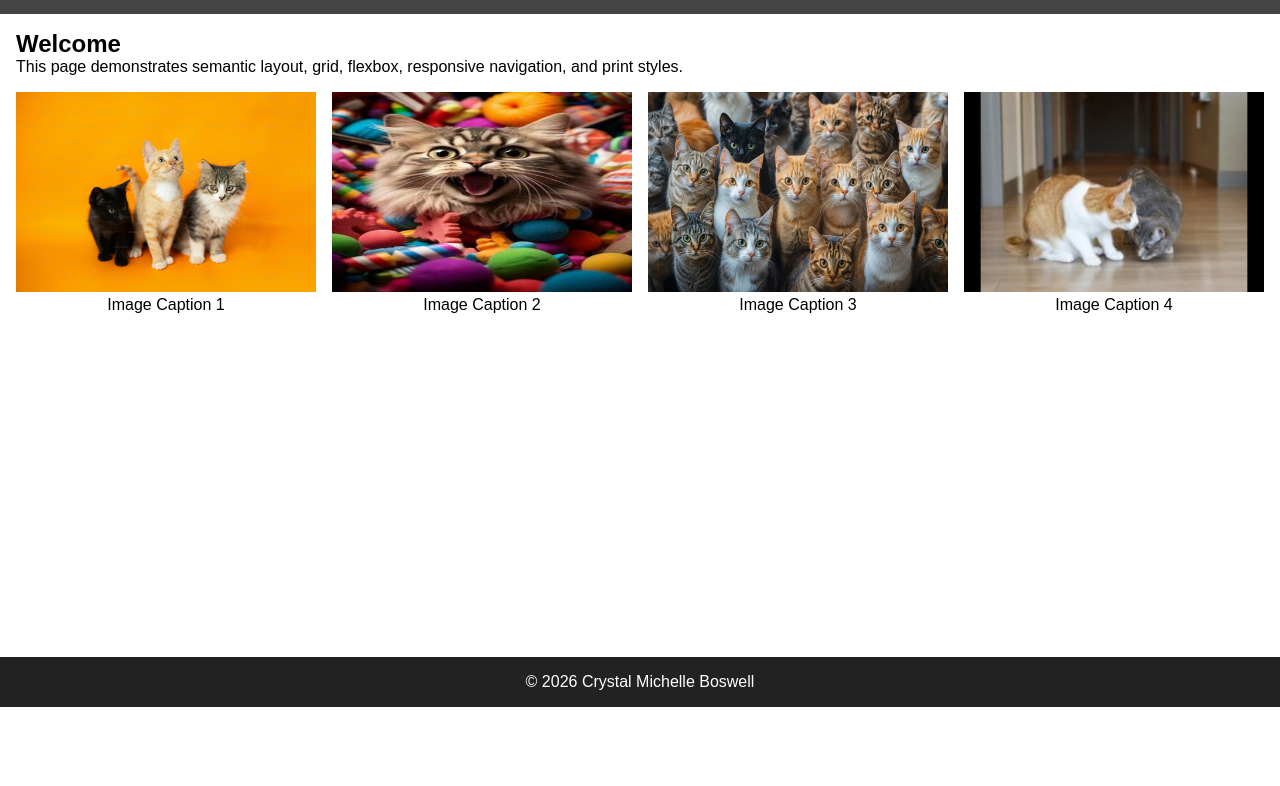
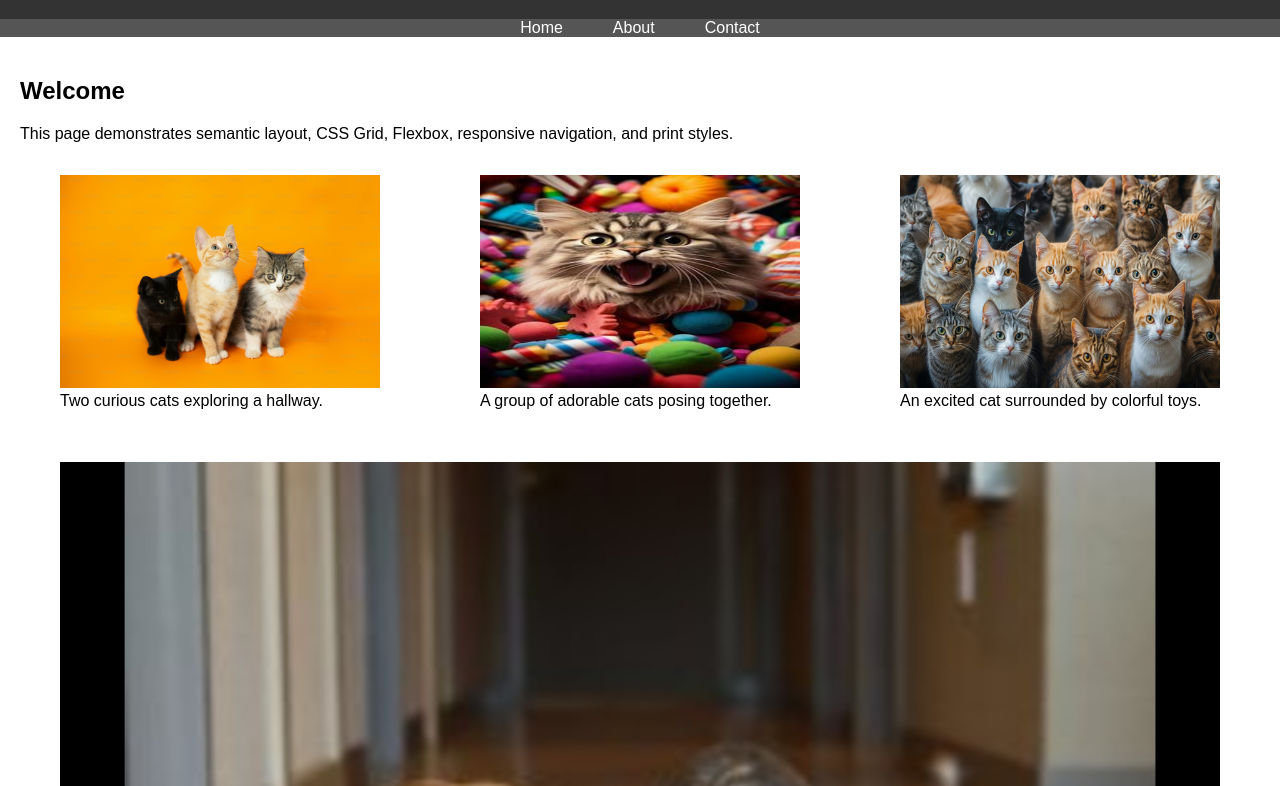
Before and after one commit to cmboswell458/ch04project_cmboswell458, a plain HTML site: page index.html in a window 1280 px wide. Shown: the part 93-879 px from the top of the page. Before the commit the page ends 800 px from the top, so only its background shows below. Drawn offline with Linux system fonts and the light colour scheme; files that its build step writes are made by us from their sources.

Commit message:
git add . git commit -m "Updated index, main.css, and print.css with rubric corrections" git push origin main

```diff
--- a/index.html
+++ b/index.html
@@ -2,11 +2,8 @@
 <html lang="en">
 <head>
     <meta charset="UTF-8">
-
-    <!-- Responsive viewport -->
     <meta name="viewport" content="width=device-width, initial-scale=1.0">
-
-    <title>Responsive Layout Assignment</title>
+    <title>Responsive Image Flex Layout</title>
 
     <!-- Stylesheets -->
     <link rel="stylesheet" href="styles/main.css">
@@ -31,30 +28,29 @@
 
     <section>
         <h2>Welcome</h2>
-        <p>This page demonstrates semantic layout, grid, flexbox, responsive navigation, and print styles.</p>
+        <p>This page demonstrates semantic layout, CSS Grid, Flexbox, responsive navigation, and print styles.</p>
     </section>
 
-    <!-- Image flex section -->
     <section id="image-flex">
 
         <figure>
-            <img src="media/resized_image_1.jpg" alt="Image 1">
-            <figcaption>Image Caption 1</figcaption>
+            <img src="media/resized_image_1.jpg" alt="Two cats in hallway">
+            <figcaption>Two curious cats exploring a hallway.</figcaption>
         </figure>
 
         <figure>
-            <img src="media/resized_image_2.jpg" alt="Image 2">
-            <figcaption>Image Caption 2</figcaption>
+            <img src="media/resized_image_2.jpg" alt="Group of cats portrait">
+            <figcaption>A group of adorable cats posing together.</figcaption>
         </figure>
 
         <figure>
-            <img src="media/resized_image_3.jpg" alt="Image 3">
-            <figcaption>Image Caption 3</figcaption>
+            <img src="media/resized_image_3.jpg" alt="Excited cat with toys">
+            <figcaption>An excited cat surrounded by colorful toys.</figcaption>
         </figure>
 
         <figure>
-            <img src="media/resized_image_4.jpg" alt="Image 4">
-            <figcaption>Image Caption 4</figcaption>
+            <img src="media/resized_image_4.jpg" alt="Three kittens on orange background">
+            <figcaption>Three kittens sitting against a bright orange background.</figcaption>
         </figure>
 
     </section>
@@ -62,7 +58,7 @@
 </main>
 
 <footer>
-    <p>© 2026 Crystal Michelle Boswell</p>
+    <p>&copy; 2026 Crystal Michelle Boswell</p>
 </footer>
 
 </body>
--- a/sytles/main.css
+++ b/sytles/main.css
@@ -1,128 +1,122 @@
-/* ===== Base Reset ===== */
-* {
-    box-sizing: border-box;
+/* Grid layout for body */
+body {
+    display: grid;
+    grid-template-areas:
+        "header"
+        "nav"
+        "main"
+        "footer";
+    font-family: Arial, sans-serif;
+    margin: 0;
+}
+
+/* Header */
+header {
+    grid-area: header;
+    background: #333;
+    color: white;
+    text-align: center;
+    padding: 1rem;
+}
+
+/* Navigation */
+nav {
+    grid-area: nav;
+    background: #555;
+}
+
+nav ul {
+    display: flex;
+    justify-content: center;
+    list-style: none;
     margin: 0;
     padding: 0;
 }
 
-/* ===== Grid Layout on Body ===== */
-body {
-    display: grid;
-    grid-template-rows: auto auto 1fr auto;
-    min-height: 100vh;
-    font-family: Arial, sans-serif;
-}
-
-/* ===== Header ===== */
-header {
-    background: #222;
-    color: white;
-    padding: 1rem;
-    text-align: center;
-}
-
-h1 {
-    font-size: 1.8rem;
-}
-
-/* ===== Navigation ===== */
-nav ul {
-    list-style: none;
-    display: flex;            /* horizontal default */
-    justify-content: center;
-    gap: 1rem;
-    background: #444;
-    padding: 0.75rem;
+nav li {
+    margin: 0 15px;
 }
 
 nav a {
     color: white;
     text-decoration: none;
-    padding: 0.5rem 0.75rem;
+    padding: 10px;
 }
 
 nav a:hover {
-    background: #666;
-    border-radius: 4px;
+    background: #222;
+    border-radius: 5px;
 }
 
-/* ===== Main ===== */
+/* Main */
 main {
-    padding: 1rem;
+    grid-area: main;
+    padding: 20px;
 }
 
-/* ===== Image Flex Section ===== */
+/* Flex layout for images */
 #image-flex {
     display: flex;
-    gap: 1rem;
+    gap: 20px;
     flex-wrap: wrap;
-    margin-top: 1rem;
 }
 
 figure {
-    flex: 1 1 200px;
-    text-align: center;
+    flex: 1 1 250px;
 }
 
-/* ===== Responsive Images ===== */
 img {
     width: 100%;
     height: auto;
 }
 
-/* ===== Footer ===== */
+/* Footer */
 footer {
+    grid-area: footer;
+    background: #333;
+    color: white;
     text-align: center;
     padding: 1rem;
-    background: #222;
-    color: white;
 }
 
-/* ========================= */
-/* 📱 Mobile adjustments */
-/* ========================= */
+/* Tablet breakpoint */
+@media (min-width: 768px) {
+    body {
+        grid-template-areas:
+            "header header"
+            "nav nav"
+            "main main"
+            "footer footer";
+    }
+}
+
+/* Large screen breakpoint */
+@media (min-width: 1024px) {
+    body {
+        grid-template-areas:
+            "header header"
+            "nav nav"
+            "main main"
+            "footer footer";
+    }
+}
+
+/* Small screen nav stacking */
 @media (max-width: 600px) {
-
-    h1 {
-        font-size: 1.4rem;
+    nav ul {
+        flex-direction: column;
+        align-items: center;
     }
 
-    header {
-        padding: 0.75rem;
+    nav li {
+        margin: 10px 0;
+    }
+
+    header h1 {
+        font-size: 1.5rem;
     }
 
     footer {
         font-size: 0.9rem;
     }
-
-    /* Stack nav vertically */
-    nav ul {
-        flex-direction: column;
-        align-items: center;
-        gap: 0.5rem;
-    }
 }
-
-/* ========================= */
-/* 📱 Tablet breakpoint */
-/* ========================= */
-@media (min-width: 601px) and (max-width: 900px) {
-
-    #image-flex {
-        justify-content: center;
-    }
-}
-
-/* ========================= */
-/* 💻 Large screens */
-/* ========================= */
-@media (min-width: 901px) {
-
-    body {
-        grid-template-columns: 1fr;
-    }
-
-    #image-flex {
-        justify-content: space-between;
-    }
-}
--- a/sytles/print.css
+++ b/sytles/print.css
@@ -1,4 +1,3 @@
-/* Hide navigation and images when printing */
 nav {
     display: none;
 }
@@ -7,22 +6,10 @@
     display: none;
 }
 
-/* Ensure sections print vertically */
-#image-flex {
-    display: block;
+body {
+    font-family: serif;
 }
 
 section {
-    margin-bottom: 1rem;
+    display: block;
 }
-
-/* Simplify colors for print */
-body {
-    color: black;
-    background: white;
-}
-
-header, footer {
-    background: none;
-    color: black;
-}
```
